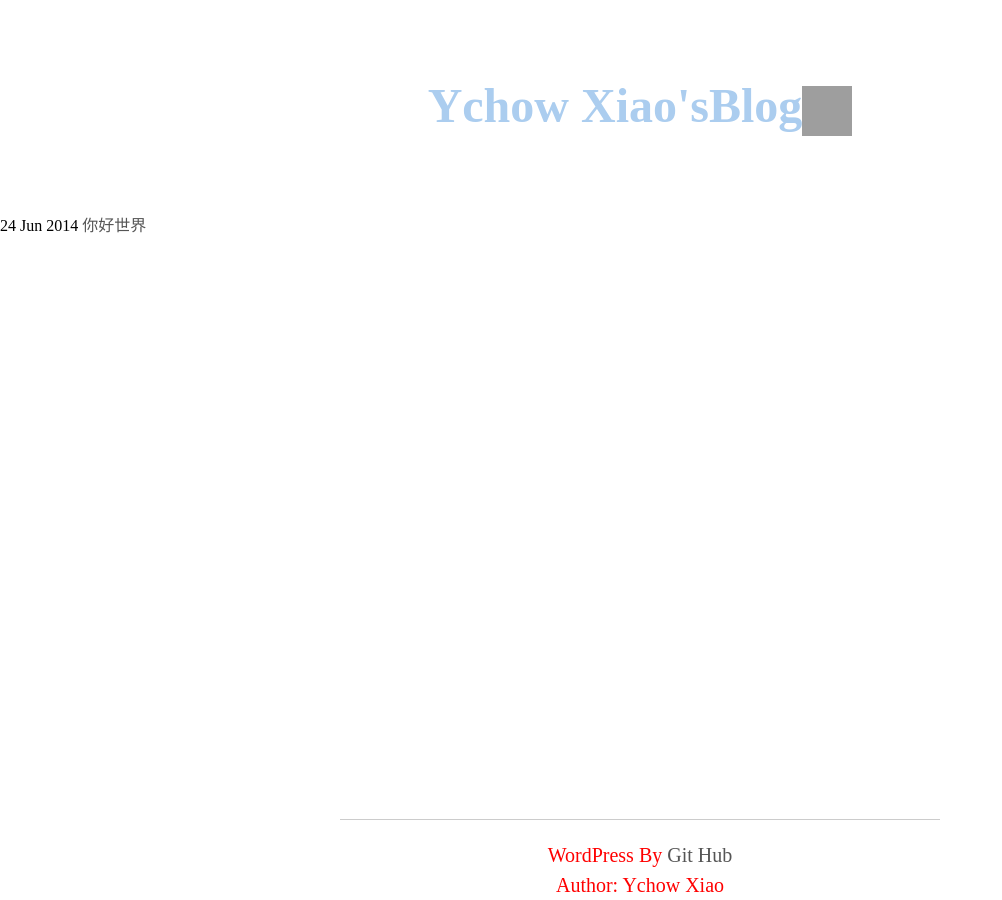
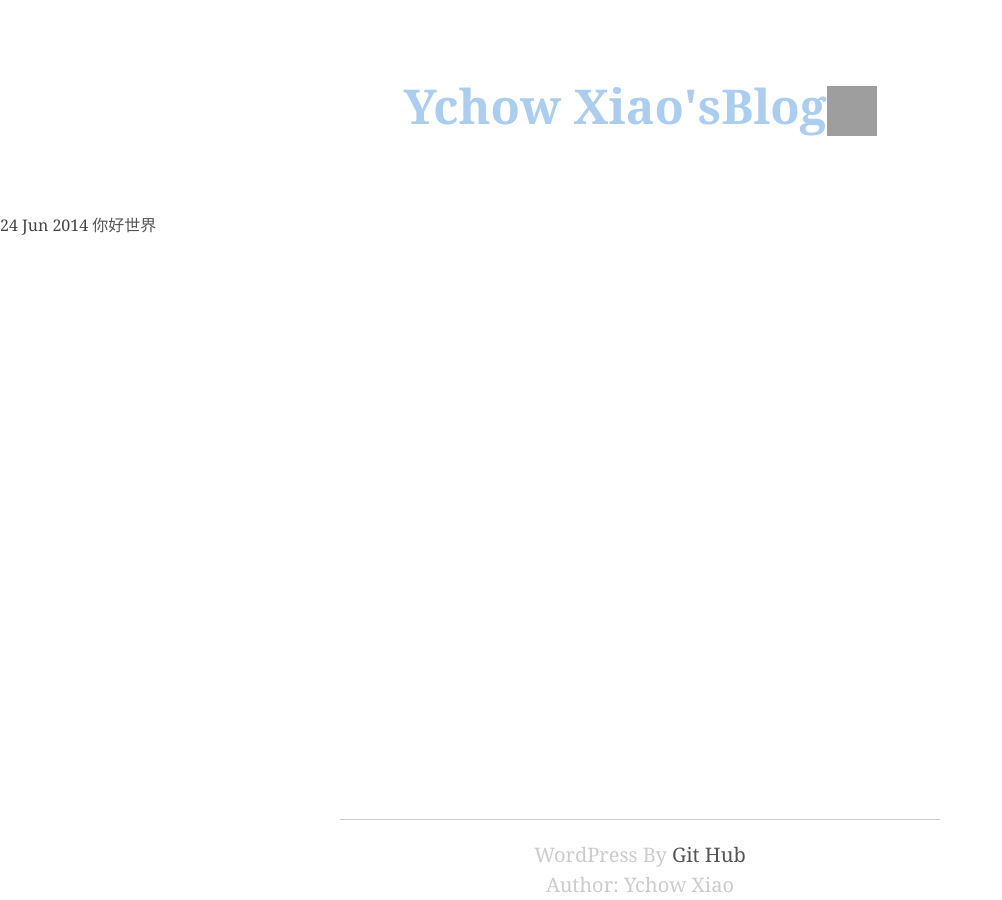
Before and after one commit to kai517/ychowxiao, a Jekyll site: the page built from index.html, in a window 1280 px wide. Shown: the whole page, without its empty margins (0-1002 px from the left). Built offline with Jekyll 4.4.1, drawn with Linux system fonts in a browser that asks for light colours; grey boxes are pictures that could not be loaded.

Commit message:
Update main.css

```diff
--- a/css/main.css
+++ b/css/main.css
@@ -5,6 +5,7 @@
 * Author : YchowXiao
 * Contect : yuanzhouxiao@foxmail.com
 **********************************************/
+body{font-family:Georgia, Garamond, "Times New Roman", Times, serif;color:#444;}
 
 article,
 aside,
@@ -108,6 +109,6 @@ a:hover {
 }
 
 h1{text-align: center;font-size: 48px;text-decoration:italic;color:#abcdef;line-height: 100px;}
-p{text-align: center;font-size: 20px;line-height: 30px;color:red}
+p{text-align: center;font-size: 20px;line-height: 30px;}
 
 .footer{width:600px;padding:20px 0 0;border-top:1px solid #ccc;position:fixed;bottom:0;left:50%;margin-left:-300px;color:#ccc;font-size:14px;line-height:30px;text-align:center;}
```
